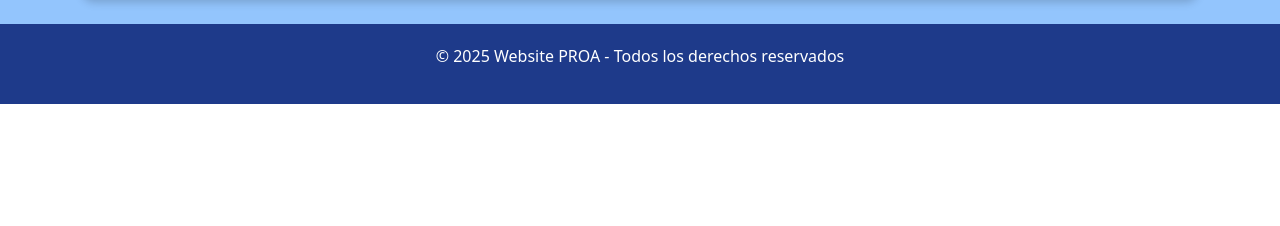
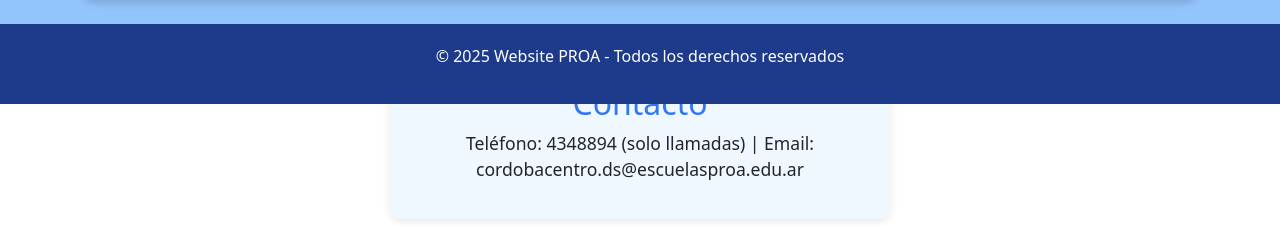
Before and after one commit to 4x3l15/WebSite_ProA, a React (Vite) app in the folder WebCole/: page /ubicacion in a window 1280 px wide. Shown: the part 696-922 px from the top of the page. Before the commit the page ends 800 px from the top, so only its background shows below. Built offline with nearby package versions, Linux system fonts and the light colour scheme.

Commit message:
contacto listo

```diff
--- a/WebCole/src/componentes/Contacto.jsx
+++ b/WebCole/src/componentes/Contacto.jsx
@@ -1,9 +1,24 @@
-function Contacto(){
-    return(
-        <div>
+// src/componentes/Contacto.jsx
+function Contacto() {
+    return (
+      <section
+        style={{
+          backgroundColor: "#f0f8ff",
+          padding: "20px",
+          borderRadius: "10px",
+          maxWidth: "500px",
+          margin: "10px auto",
+          boxShadow: "0 2px 8px rgba(0,0,0,0.1)",
+          textAlign: "center",
+          fontSize: "1.1rem",
+        }}
+      >
+        <h2 style={{ color: "#3176F5" }}>Contacto</h2>
+        <p>
+          Teléfono: 4348894 (solo llamadas) | Email: cordobacentro.ds@escuelasproa.edu.ar
+        </p>
+      </section>
+    );
+  }
 
-        </div>
-    )
-}
-
-export default Contacto;
+  export default Contacto;
```
